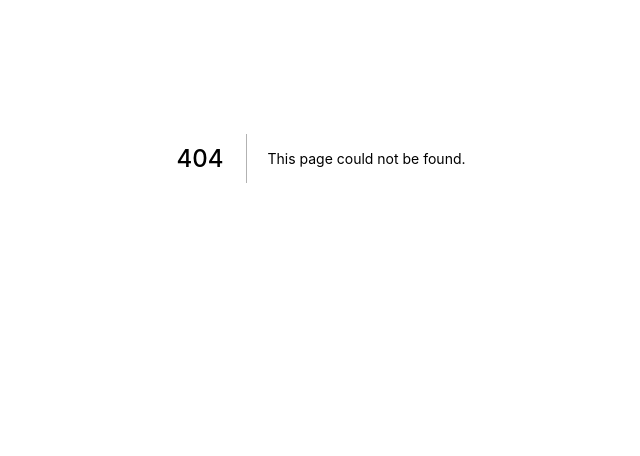
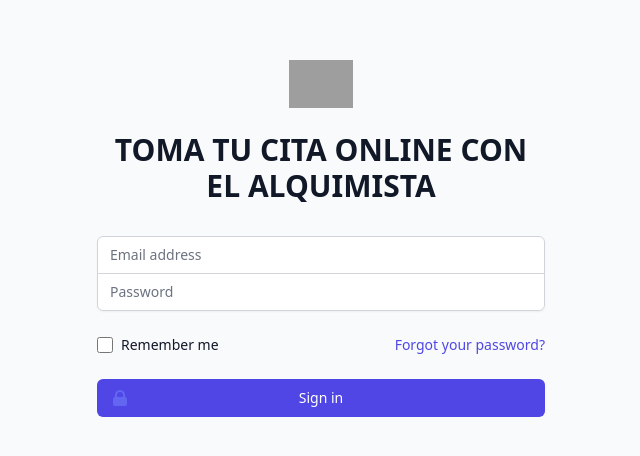
Before and after one commit to pbindisramos/Telemedicine, a Next.js app: page /login in a window 1280 px wide. Before the commit this address had no page. Shown: the part 242-698 px from the top of the page, without its empty margins (319-959 px from the left). Built offline with nearby package versions, Linux system fonts and the light colour scheme; grey boxes are pictures that could not be loaded.

Commit message:
add login

```diff
--- /dev/null
+++ b/components/Layout.js
@@ -0,0 +1,23 @@
+import React from "react";
+import Head from "next/head";
+
+const Layout = ({ children }) => {
+  return (
+    <>
+      <Head>
+        <title>TELEMEDICINA APP SAA</title>
+        <link
+          href="https://unpkg.com/tailwindcss@^2/dist/tailwind.min.css"
+          rel="stylesheet"
+        />
+      </Head>
+      <div className="bg-gray-100 min-h-screen">
+        <div className="container mx-auto">
+          <main className="mt-20">{children}</main>
+        </div>
+      </div>
+    </>
+  );
+};
+
+export default Layout;
--- /dev/null
+++ b/pages/login.js
@@ -0,0 +1,114 @@
+import React from "react";
+import Layout from "../components/Layout";
+
+const Login = () => {
+  return (
+    <Layout>
+      <div class="min-h-screen flex items-center justify-center bg-gray-50 py-12 px-4 sm:px-6 lg:px-8">
+        <div class="max-w-md w-full space-y-8">
+          <div>
+            <img
+              class="mx-auto h-12 w-auto"
+              src="https://tailwindui.com/img/logos/workflow-mark-indigo-600.svg"
+              alt="Workflow"
+            />
+            <h2 class="mt-6 text-center text-3xl font-extrabold text-gray-900">
+              TOMA TU CITA ONLINE CON EL ALQUIMISTA
+            </h2>
+            <p class="mt-2 text-center text-sm text-gray-600">
+              <a
+                href="#"
+                class="font-medium text-indigo-600 hover:text-indigo-500"
+              ></a>
+            </p>
+          </div>
+          <form class="mt-8 space-y-6" action="#" method="POST">
+            <input type="hidden" name="remember" value="true" />
+            <div class="rounded-md shadow-sm -space-y-px">
+              <div>
+                <label for="email-address" class="sr-only">
+                  Email address
+                </label>
+                <input
+                  id="email-address"
+                  name="email"
+                  type="email"
+                  autocomplete="email"
+                  required
+                  class="appearance-none rounded-none relative block w-full px-3 py-2 border border-gray-300 placeholder-gray-500 text-gray-900 rounded-t-md focus:outline-none focus:ring-indigo-500 focus:border-indigo-500 focus:z-10 sm:text-sm"
+                  placeholder="Email address"
+                />
+              </div>
+              <div>
+                <label for="password" class="sr-only">
+                  Password
+                </label>
+                <input
+                  id="password"
+                  name="password"
+                  type="password"
+                  autocomplete="current-password"
+                  required
+                  class="appearance-none rounded-none relative block w-full px-3 py-2 border border-gray-300 placeholder-gray-500 text-gray-900 rounded-b-md focus:outline-none focus:ring-indigo-500 focus:border-indigo-500 focus:z-10 sm:text-sm"
+                  placeholder="Password"
+                />
+              </div>
+            </div>
+
+            <div class="flex items-center justify-between">
+              <div class="flex items-center">
+                <input
+                  id="remember_me"
+                  name="remember_me"
+                  type="checkbox"
+                  class="h-4 w-4 text-indigo-600 focus:ring-indigo-500 border-gray-300 rounded"
+                />
+                <label
+                  for="remember_me"
+                  class="ml-2 block text-sm text-gray-900"
+                >
+                  Remember me
+                </label>
+              </div>
+
+              <div class="text-sm">
+                <a
+                  href="#"
+                  class="font-medium text-indigo-600 hover:text-indigo-500"
+                >
+                  Forgot your password?
+                </a>
+              </div>
+            </div>
+
+            <div>
+              <button
+                type="submit"
+                class="group relative w-full flex justify-center py-2 px-4 border border-transparent text-sm font-medium rounded-md text-white bg-indigo-600 hover:bg-indigo-700 focus:outline-none focus:ring-2 focus:ring-offset-2 focus:ring-indigo-500"
+              >
+                <span class="absolute left-0 inset-y-0 flex items-center pl-3">
+                  <svg
+                    class="h-5 w-5 text-indigo-500 group-hover:text-indigo-400"
+                    xmlns="http://www.w3.org/2000/svg"
+                    viewBox="0 0 20 20"
+                    fill="currentColor"
+                    aria-hidden="true"
+                  >
+                    <path
+                      fill-rule="evenodd"
+                      d="M5 9V7a5 5 0 0110 0v2a2 2 0 012 2v5a2 2 0 01-2 2H5a2 2 0 01-2-2v-5a2 2 0 012-2zm8-2v2H7V7a3 3 0 016 0z"
+                      clip-rule="evenodd"
+                    />
+                  </svg>
+                </span>
+                Sign in
+              </button>
+            </div>
+          </form>
+        </div>
+      </div>
+    </Layout>
+  );
+};
+
+export default Login;
```
Also changed, not shown: pages/index.js (+9 -62 lines).
